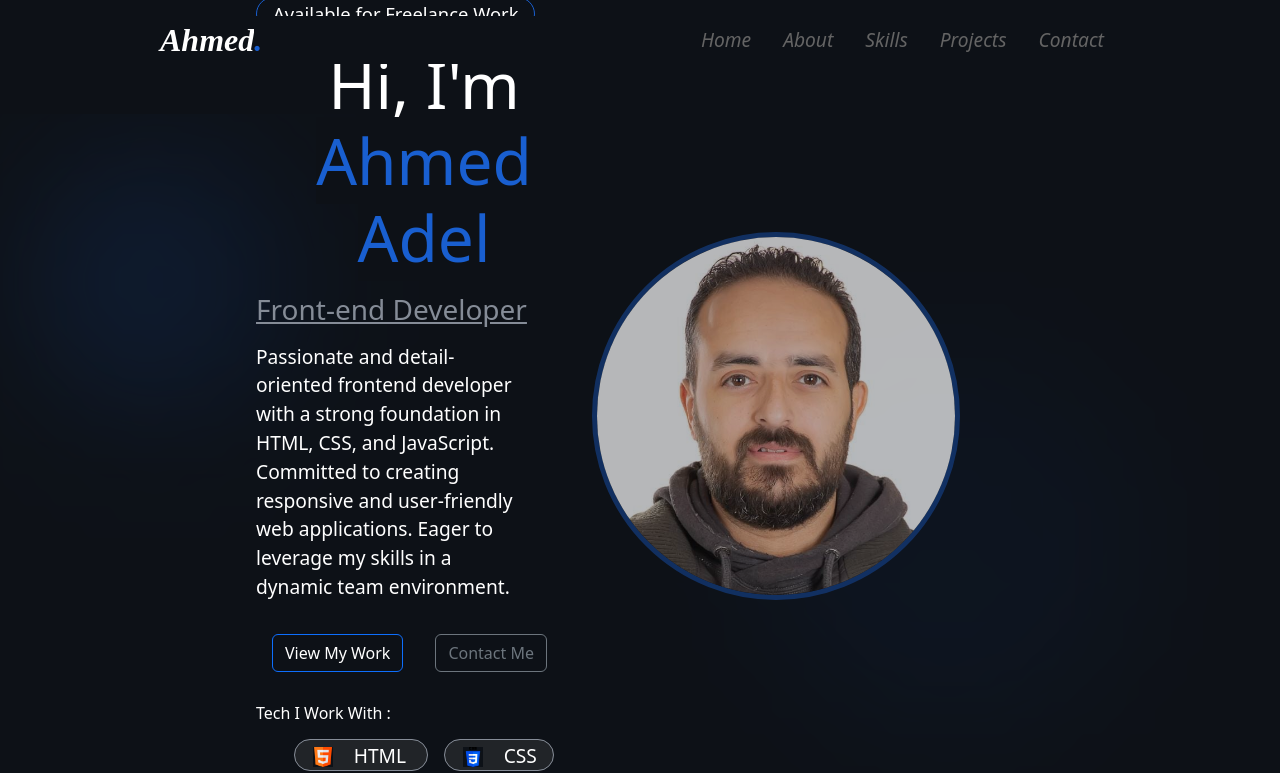
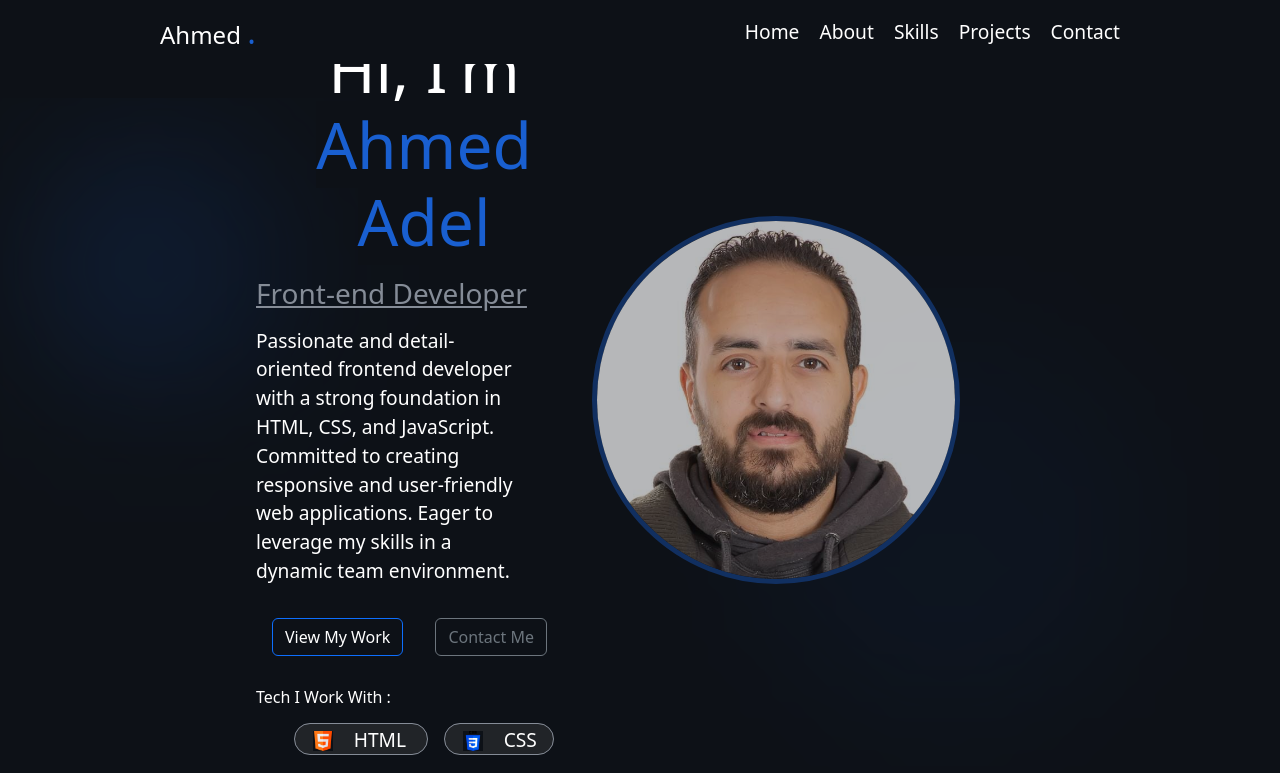
Before and after one commit to AhmedAdeel4/My_Portfolio, a React (Create React App) app: page / in a window 1280 px wide. Shown: the top 773 px of the page. Built offline with nearby package versions, Linux system fonts and the light colour scheme.

Commit message:
first commit

```diff
--- a/src/App.js
+++ b/src/App.js
@@ -12,7 +12,6 @@ function App() {
         <Routes>
           <Route path="/" element={<Layout />}>
             <Route index element={<Home />} />
-            <Route path="contact" element={"<Contact />"} />
             <Route path="*" element={"<NoPage />"} />
           </Route>
         </Routes>
--- a/src/Components/Header/Header.css
+++ /dev/null
@@ -1,41 +0,0 @@
-.Header {
-    font-size: 1.2rem;
-    display: flex;
-    justify-content: space-between;
-    flex-direction: row;
-    flex-wrap: nowrap;
-    align-content: center;
-    align-items: center;
-    margin: 1rem 10rem;
-    position: sticky;
-    top: 0;
-    z-index: 1000;
-}
-
-.Link {
-    margin: 1rem;
-    text-decoration: none;
-    color: rgb(100, 100, 100);
-    font-style: italic;
-}
-
-.Link:hover {
-    color: #195fd0;
-    text-decoration: underline;
-}
-
-.logo {
-    font-weight: 700;
-    font-size: 2rem;
-    font-style: italic;
-    font-family: primary;
-    color: white;
-    text-decoration: none;
-}
-
-.Dot {
-    color: #195fd0;
-    font-size: 2rem;
-    border: none;
-    padding: 0;
-}
--- a/src/Components/Header/Header.js
+++ b/src/Components/Header/Header.js
@@ -1,22 +1,23 @@
-import React from 'react'
-import { Link } from 'react-router-dom'
-// import { Link } from "react-scroll";
-import './Header.css'
+import React, { useState } from 'react'
+import './Header.scss'
 
 export default function Header() {
+    const [open, setOpen] = useState(false);
+
   return (
-    <div className='Header'>
-        <Link className='logo' to='/'>
-            Ahmed
-            <span className='Dot'>.</span>
-        </Link>
-        <nav>
-            <Link className='Link' to='/'>Home</Link>
-            <Link className='Link' to="about">About</Link>
-            <Link className='Link' to='skills'>Skills</Link>
-            <Link className='Link' to='#'>Projects</Link>
-            <Link className='Link' to='#'>Contact</Link>
-        </nav>
-    </div>
+    <nav className='Header'>
+        <a className='logo' href='/'> Ahmed <span className='Dot'>.</span> </a>
+
+        <ul className={`nav ${open ? "open" : ""}`}>
+            <li><a href='#home'>Home</a></li>
+            <li><a href='#about'>About</a></li>
+            <li><a href='#skills'>Skills</a></li>
+            <li><a href='#projects'>Projects</a></li>
+            <li><a href='#contact'>Contact</a></li>
+        </ul>
+
+        <div className='menu-icon' onClick={()=> setOpen(!open)}>☰</div>
+
+    </nav>
   )
 }
--- /dev/null
+++ b/src/Components/Header/Header.scss
@@ -0,0 +1,64 @@
+.Header {
+  display: flex;
+  flex-direction: row;
+  flex-wrap: nowrap;
+  align-content: center;
+  justify-content: space-between;
+  align-items: center;
+  color: white;
+  padding: 0.5rem 10rem;
+  font-size: 1.2rem;
+  background-color: #0d1117;
+  position: sticky;
+  top: 0;
+  z-index: 1000;
+  .logo {
+    font-size: 1.5rem;
+    color: white;
+    text-decoration: none;
+    .Dot {
+      color: #195fd0;
+      font-size: 2rem;
+    }
+  }
+  .nav {
+    display: flex;
+    gap: 20px;
+    list-style: none;
+    li a {
+      color: white;
+      text-decoration: none;
+      transition: color 0.3s;
+      &:hover {
+        color: #195fd0;
+      }
+    }
+  }
+  .menu-icon {
+    display: none;
+    font-size: 26px;
+    cursor: pointer;
+  }
+  @media (max-width: 768px) {
+    padding: 0.5rem 2rem;
+    font-size: 1rem;
+
+    .nav {
+      display: none;
+      width: 50%;
+      flex-direction: column;
+      background-color: #181e27;
+      position: absolute;
+      top: 60px;
+      right: 20px;
+      padding: 15px;
+      border-radius: 10px;
+      &.open {
+        display: flex;
+      }
+    }
+    .menu-icon {
+      display: block;
+    }
+  }
+}
--- a/src/Pages/Home/Home.js
+++ b/src/Pages/Home/Home.js
@@ -214,7 +214,7 @@ export default function Home() {
         </div>
       </section>
 
-      <section id="connect">
+      <section id="contact">
         <h2>Let's Connect</h2>
         <p>
           Have a project in mind or want to discuss opportunities? I'm always
--- a/src/Pages/Home/Home.scss
+++ b/src/Pages/Home/Home.scss
@@ -424,7 +424,7 @@
 
 // ------------------------------------------------------------------------------------------------------------------------------------------
 
-#connect {
+#contact {
   height: 80vh;
   padding: 0 10rem;
   background-color: #0b0e13;
```
